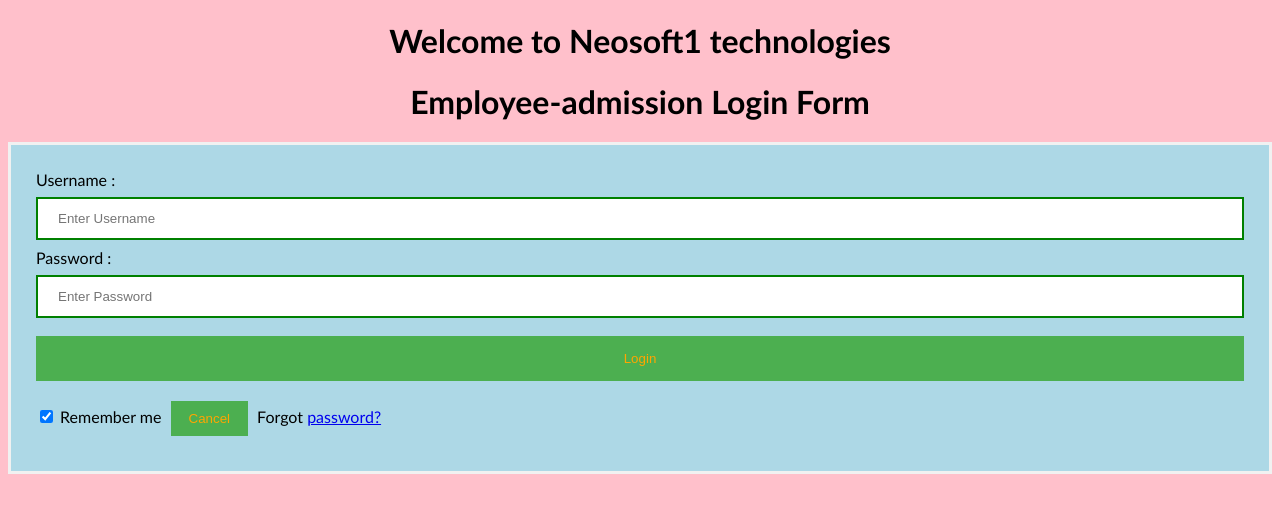
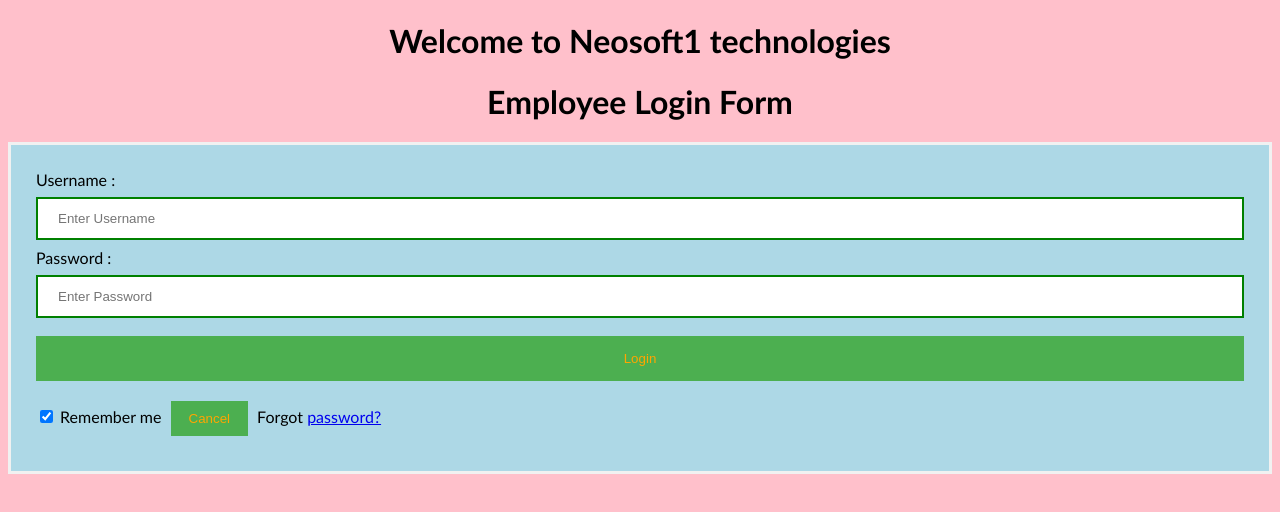
Before and after one commit to nirajvishwakarma/keel-prac, a plain HTML site: page index.html in a window 1280 px wide. Drawn offline with Linux system fonts and the light colour scheme.

Commit message:
index chnage

```diff
--- a/index.html
+++ b/index.html
@@ -47,7 +47,7 @@
 <body>
 	<center> <h1> Welcome to Neosoft1 technologies </h1> </center>
 
-    <center> <h1> Employee-admission Login Form </h1> </center>
+    <center> <h1> Employee Login Form </h1> </center>
     <form>
         <div class="container">
             <label>Username : </label>
```
